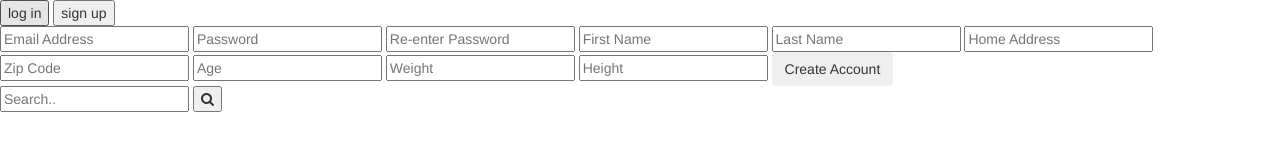
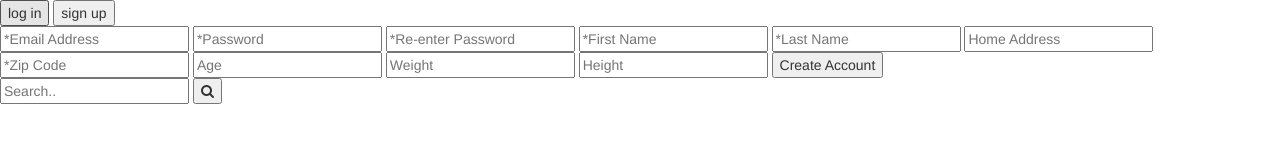
Before and after one commit to stanciel/EECS-493, a plain HTML site: page index.html in a window 1280 px wide. Both pictures are taken after a click on the button "sign up". Drawn offline with nearby package versions, Linux system fonts and the light colour scheme.

Commit message:
Update index.html

```diff
--- a/index.html
+++ b/index.html
@@ -1,4 +1,3 @@
-
 <!DOCTYPE html>
 <html lang="en-US">
    <head>
@@ -19,30 +18,31 @@
 
      <body>
 
-     <div id="app">
+     <div id="users">
           <button type="button" class="login">log in</button>
           <button type="button" class="signup">sign up</button>
           <div class="signup-form">
-              <input type="text" placeholder="Email Address" class="input" v-model="email">
-              <input type="text" placeholder="Password" class="input" v-model="password">
-              <input type="text" placeholder="Re-enter Password" class="input">
-              <input type="text" placeholder="First Name" class="input" v-model="firstname">
-              <input type="text" placeholder="Last Name" class="input" v-model="lastname">
+              <input type="text" placeholder="*Email Address" class="input" v-model="email">
+              <input type="text" placeholder="*Password" class="input" v-model="password">
+              <input type="text" placeholder="*Re-enter Password" class="input" v-model="reentered">
+              <input type="text" placeholder="*First Name" class="input" v-model="firstname">
+              <input type="text" placeholder="*Last Name" class="input" v-model="lastname">
               <input type="text" placeholder="Home Address" class="input" v-model="address">
-              <input type="text" placeholder="Zip Code" class="input" v-model="zipcode">
+              <input type="text" placeholder="*Zip Code" class="input" v-model="zipcode">
               <input type="text" placeholder="Age" class="input" v-model="age">
               <input type="text" placeholder="Weight" class="input" v-model="weight">
               <input type="text" placeholder="Height" class="input" v-model="height">
-              <button class="btn" v-on:click="createAccount">Create Account</button>
+              <button type="button" class="createaccount">Create Account</button>
           </div>
 
+      </div>
+      <div id="app">
         <div class="search-container">
           <input type="text" placeholder="Search.." name="search">
           <button type="submit"><i class="fa fa-search"></i></button>
         </div>
         <!--<div v-if="numEvents > 0"  v-for="(event, index) in eventsList" :key="index" class = "col-lg-6 col-md-6 col-sm-6" style='margin-bottom: 50px; display: inline; height: 250px' >
         </div>-->
-
       </div>
 
 
```
Lines whose indentation alone changed are shown as unchanged.
